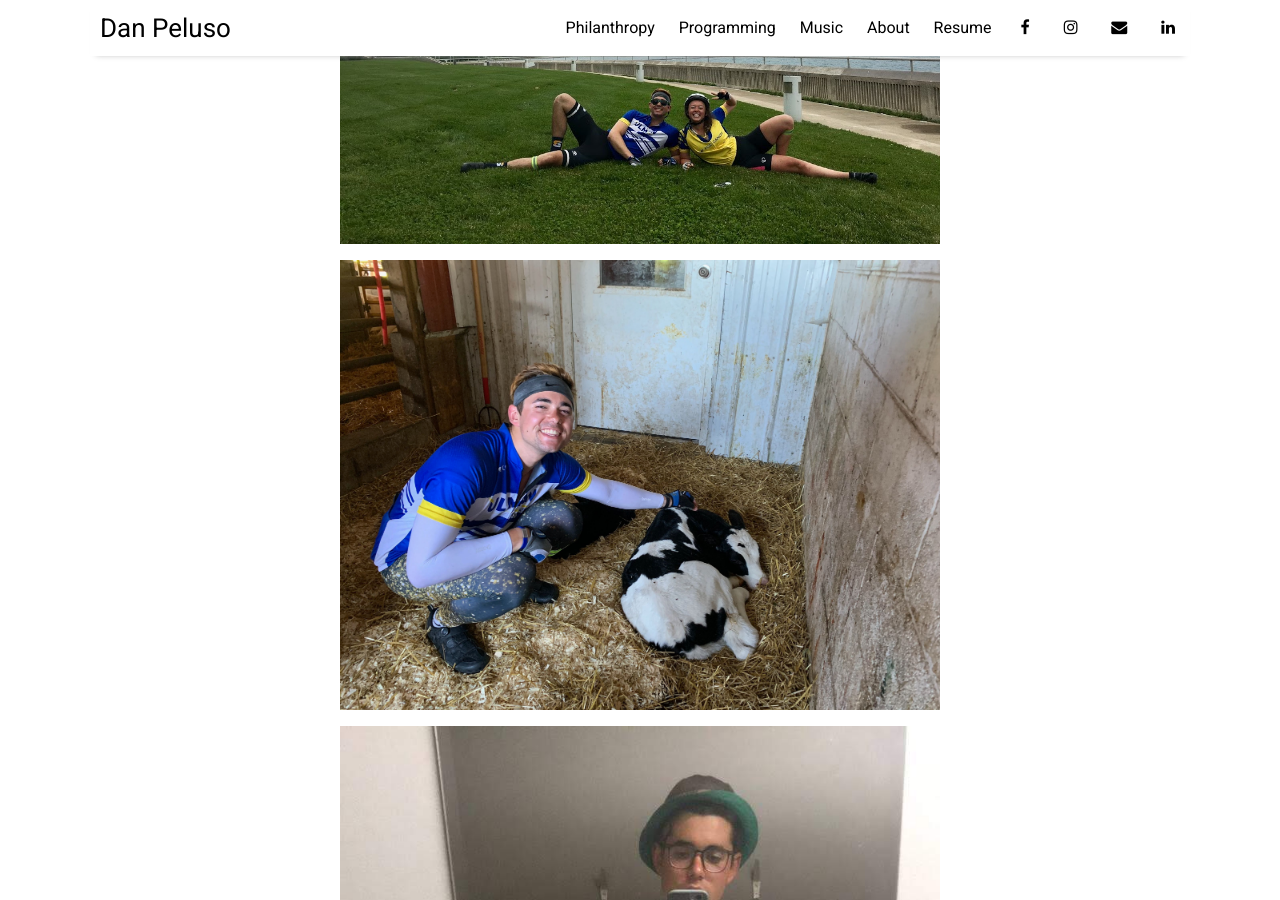
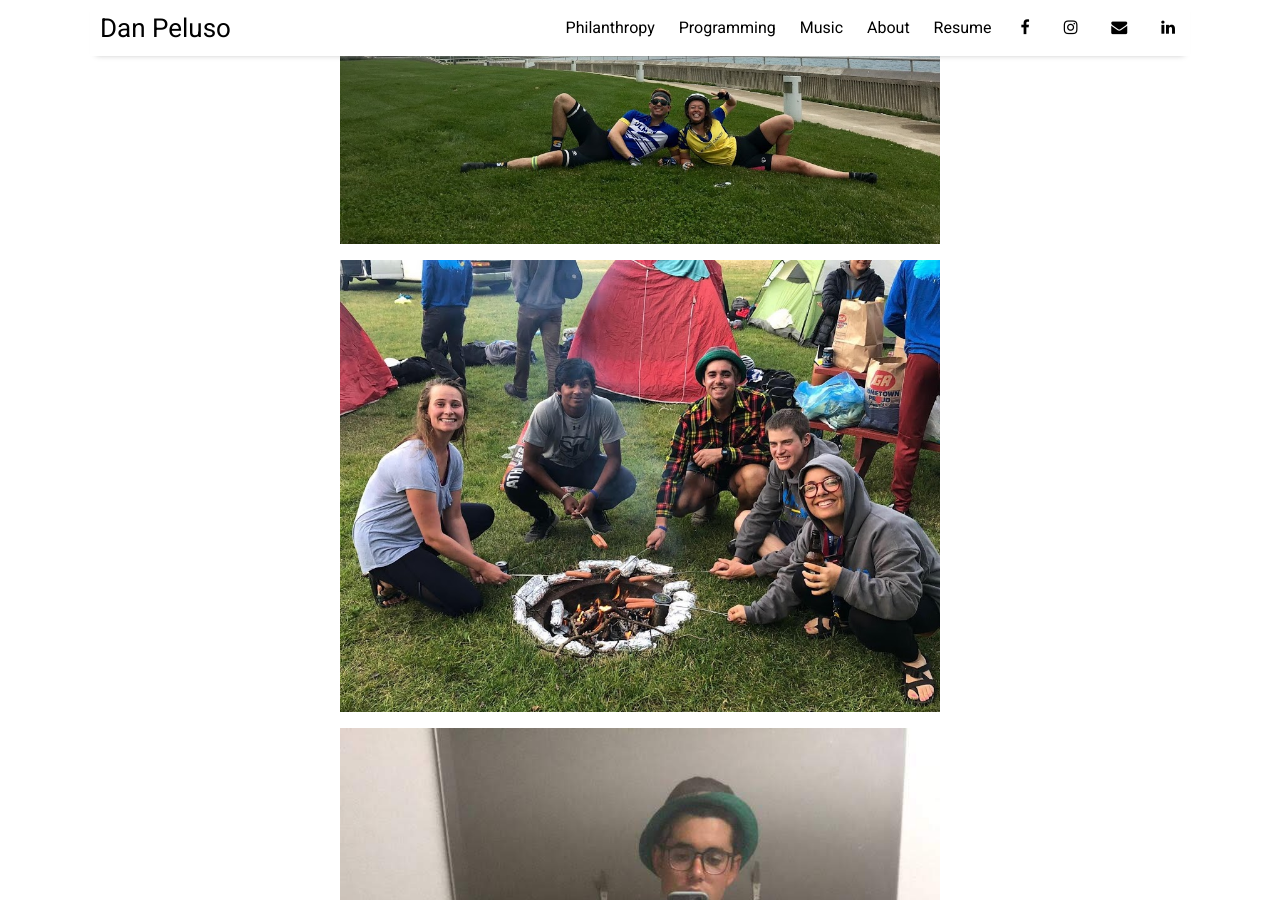
Before and after one commit to pelusodan/pelusodan.github.io, a Jekyll site: the page built from _posts/2019-08-10-4k-for-cancer.md, in a window 1280 px wide and 900 px high, scrolled down 3336 px. Built offline with Jekyll 4.4.1, drawn with Linux system fonts in a browser that asks for light colours; nearby versions of some CDN libraries.

Commit message:
Removed flipped images - in edit mode

```diff
--- a/Gemfile
+++ b/Gemfile
@@ -8,14 +8,14 @@ source "https://rubygems.org"
 #
 # This will help ensure the proper Jekyll version is running.
 # Happy Jekylling!
-#gem "jekyll", "~> 3.6.2"
+gem "jekyll", "~> 3.6.2"
 
 # This is the default theme for new Jekyll sites. You may change this to anything you like.
 gem "minima", "~> 2.0"
 
 # If you want to use GitHub Pages, remove the "gem "jekyll"" above and
 # uncomment the line below. To upgrade, run `bundle update github-pages`.
-gem "github-pages", group: :jekyll_plugins
+#gem "github-pages", group: :jekyll_plugins
 
 # If you have any plugins, put them here!
 group :jekyll_plugins do
--- a/_posts/2019-08-10-4k-for-cancer.md
+++ b/_posts/2019-08-10-4k-for-cancer.md
@@ -24,7 +24,7 @@ Especially proud of this ride (top speed 56mph down Bald Eagle Mountain in PA)
 
 ![chicago_pose](\assets\img\chicago_carlie.JPG)
 
-![cow_pet](\assets\img\cow_pet.jpg)
+![hotdog](\assets\img\glacier_dinner_hotdogs.jpg)
 
 ![snap_pose](\assets\img\snapchat_dad_fit.jpg)
 
```
Also changed, not shown: other parts of _posts/2019-08-10-4k-for-cancer.md (+2 -0 lines), assets/img/cow_pet.jpg.
